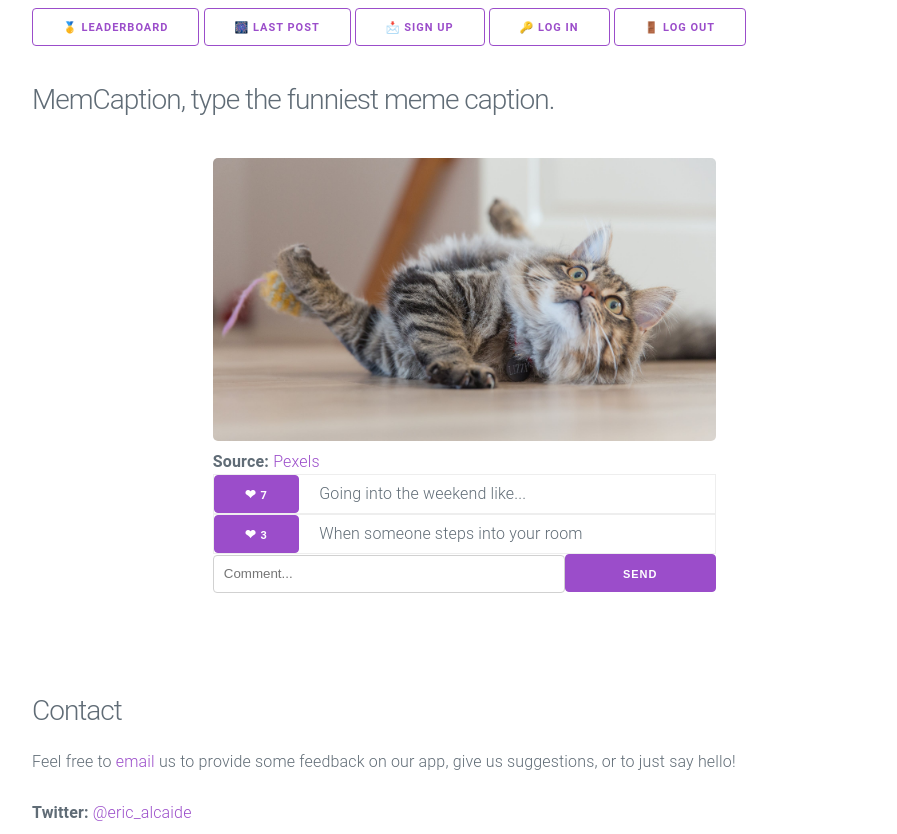
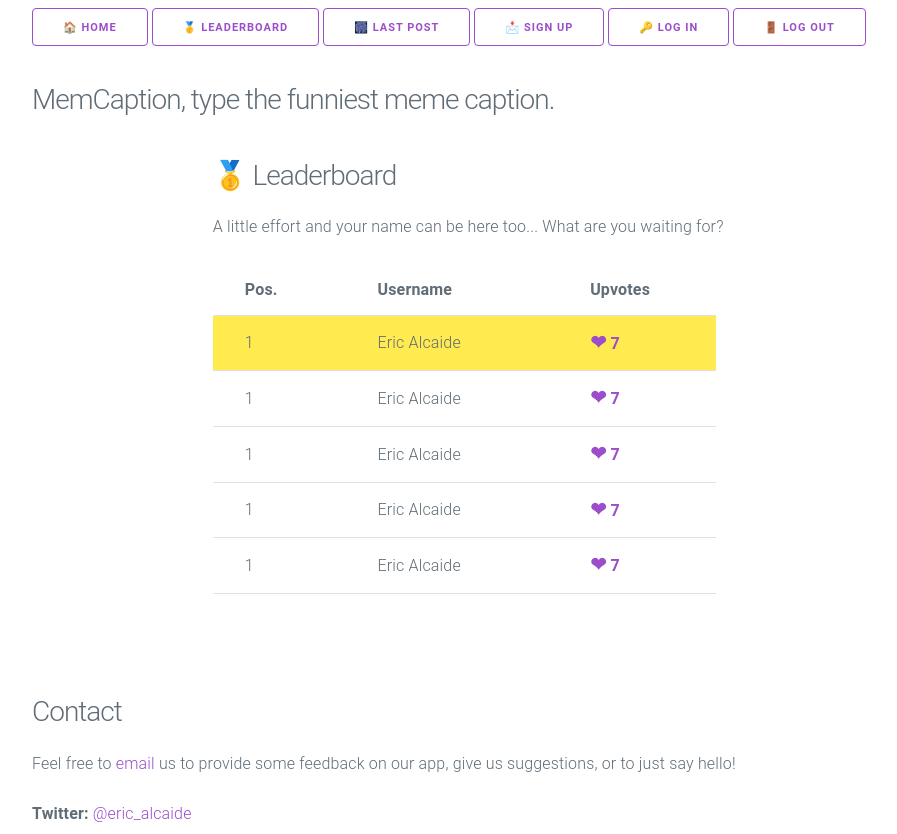
Before and after one commit to hypnopump/dl_restapi, a Flask app: page /leaderboard/ in a window 1280 px wide. Shown: the top 834 px of the page, without its empty margins (68-965 px from the left). Run offline with Flask 2, Linux system fonts and the light colour scheme.

Commit message:
created leaderboard, login+signup+logout+home page+navbar

```diff
--- a/johnsnow/templates/base.html
+++ b/johnsnow/templates/base.html
@@ -8,7 +8,7 @@
     <meta name="viewport" content="width=device-width, initial-scale=1">
     <meta name="description" content="">
     <meta name="author" content="Eric Alcaide">
-    <link rel="icon" href="static/img/troll.png" type="image/png">
+    <link rel="icon" href="../static/img/troll.png" type="image/png">
 
     <title>MemCaption 🐣</title>
 
@@ -20,6 +20,7 @@
 
 <body id="page-top">
     <nav class="container">
+        <a class="button button-outline" href="/">🏠 Home</a>
         <a class="button button-outline" href="/leaderboard/">🥇 Leaderboard</a>
         <a class="button button-outline" href="/post9/">🎆 Last Post</a>
         <a class="button button-outline" href="/signup/">📩  Sign up</a>
--- a/johnsnow/templates/leader.html
+++ b/johnsnow/templates/leader.html
@@ -3,27 +3,50 @@
 {% block content %}
 	<!-- BODY -->
     <section class="container" id="photos" style="margin-top:2rem; width:60%; margin-right: auto;">
+    <h3 class="title">🥇 Leaderboard</h3>
 
-		<div class="image" style="max-width:70%;">
-            <img src="/static/img/second.png" style="max-height:50%; border-radius:0.5rem;">
+    <p>A little effort and your name can be here too... What are you waiting for?</p>
 
-            <p style="margin:0px;"><b>Source: </b><a href="https://pexels.com" title="source">Pexels</a></p>
+        <div class="image" style="max-width:70%;">
 
-            <dl>
-                <dt style="border: 1px solid #eee; margin:0px;">
-                    <a class="button" href="" title="upvote" style="margin:0px;"><big>&#x2764</big> 7</a>
-                    &nbsp;&nbsp;&nbsp; Going into the weekend like...
-                </dt>
-                <dt style="border: 1px solid #eee; margin:0px;">
-                    <a class="button" href="" title="upvote" style="margin:0px;"><big>&#x2764</big> 3</a>
-                    &nbsp;&nbsp;&nbsp; When someone steps into your room
-                </dt>
-                <dt>
-                    <form method="POST">
-                        <input type="text" placeholder="Comment..." id="nameField" style="margin:0px; width:70%"><input class="button-primary" type="submit" value="Send" style="margin:0px; width:30%">
-                    </form>
-                </dt>
-            </dl>
+        <table>
+            <thead>
+                <tr>
+                    <th style="padding-left:2em;">Pos.</th>
+                    <th>Username</th>
+                    <th>Upvotes</th>
+                </tr>
+            </thead>
+            <tbody>
+                <tr style="background-color:#FFEA50;">
+                    <td style="padding-left:2em;">1</td>
+                    <td>Eric Alcaide</td>
+                    <td style="color:#9b4dca; font-weight:bold;"><big>&#x2764</big> 7  </td>
+                </tr>
+                <tr>
+                    <td style="padding-left:2em;">1</td>
+                    <td>Eric Alcaide</td>
+                    <td style="color:#9b4dca; font-weight:bold;"><big>&#x2764</big> 7  </td>
+                </tr>
+                <tr>
+                    <td style="padding-left:2em;">1</td>
+                    <td>Eric Alcaide</td>
+                    <td style="color:#9b4dca; font-weight:bold;"><big>&#x2764</big> 7  </td>
+                </tr>
+                <tr>
+                    <td style="padding-left:2em;">1</td>
+                    <td>Eric Alcaide</td>
+                    <td style="color:#9b4dca; font-weight:bold;"><big>&#x2764</big> 7  </td>
+                </tr>
+                <tr>
+                    <td style="padding-left:2em;">1</td>
+                    <td>Eric Alcaide</td>
+                    <td style="color:#9b4dca; font-weight:bold;"><big>&#x2764</big> 7  </td>
+                </tr>
+            </tbody>
+        </table>
+
+
         </div>
     </section>
 
```
